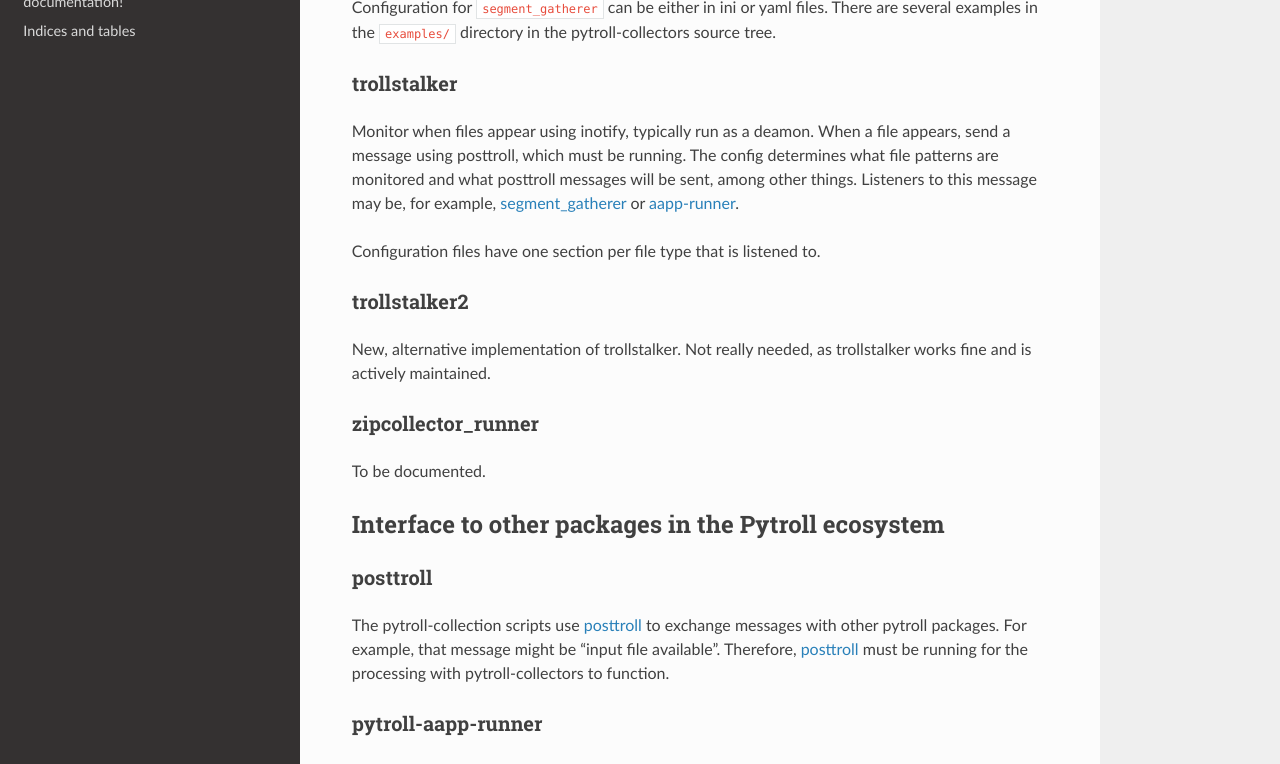
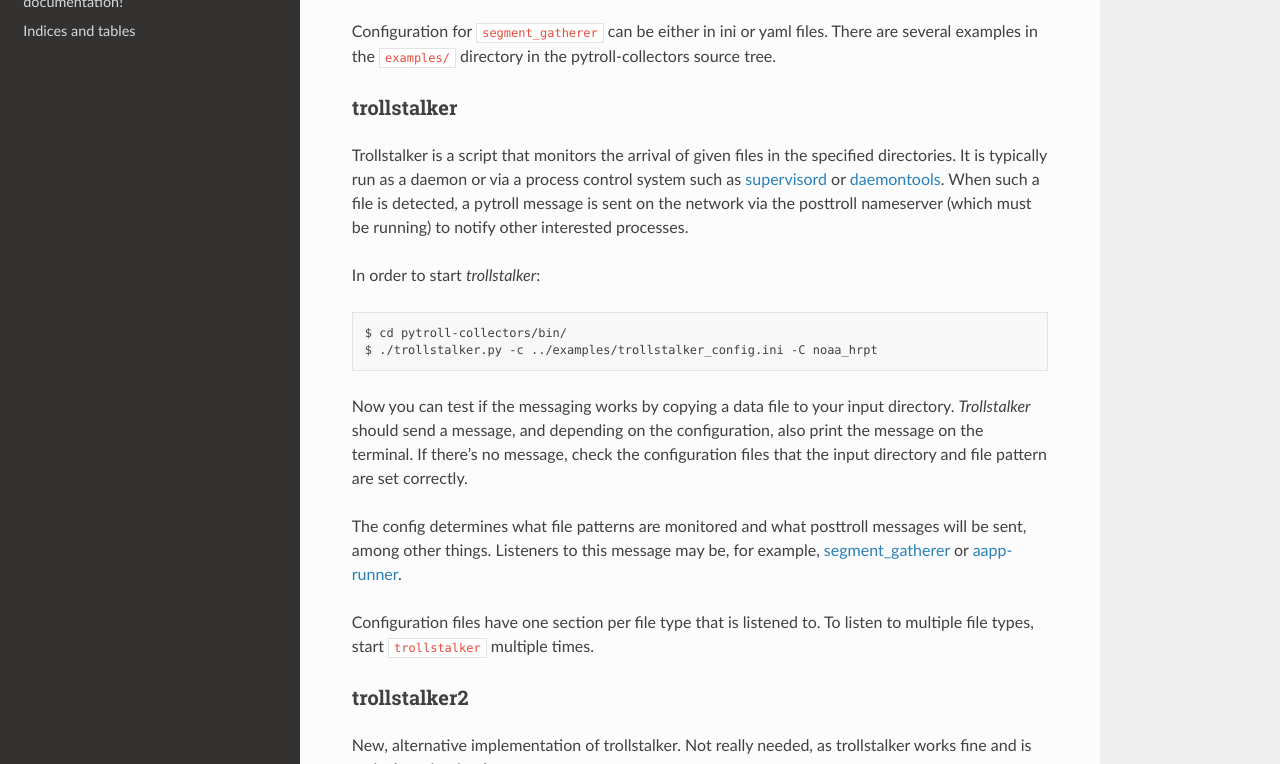
Before and after one commit to pytroll/pytroll-collectors, a Sphinx documentation site: the page built from doc/source/index.rst, in a window 1280 px wide and 900 px high, scrolled down 3804 px, cut to the strip 136-900 px from the top of the window. Built offline with Sphinx 7.4.7 and the Read the Docs theme 2.0.0, drawn with Linux system fonts in a browser that asks for light colours; some of the changed text lies outside the part shown.

Commit message:
Copy some docs from trollduction
There was still some documentation in trollduction that was relevant for
the scripts here.  Copied those over to the pytroll-collectors docs.

```diff
--- a/doc/source/index.rst
+++ b/doc/source/index.rst
@@ -114,6 +114,8 @@ Alternative to cat that does something else.
 gatherer
 ^^^^^^^^
 
+Watches files or messages and gathers satellite granules in "collections",
+sending then the collection of files in a message for further processing.
 Determines what granules with different start times belong together.
 A use case may be a reception system in which a single overpass results in
 multiple files, that should be grouped together for further processing.
@@ -214,16 +216,34 @@ the pytroll-collectors source tree.
 trollstalker
 ^^^^^^^^^^^^
 
-Monitor when files appear using inotify, typically run as a deamon.
-When a file appears, send a message using posttroll, which must be running.
+Trollstalker is a script that monitors the arrival of given files in the
+specified directories.  It is typically run as a daemon or via a process
+control system such as `supervisord`_ or `daemontools`_.  When such a file
+is detected, a pytroll message is sent on the network via the posttroll
+nameserver (which must be running) to notify other interested processes.
+
+In order to start *trollstalker*::
+
+  $ cd pytroll-collectors/bin/
+  $ ./trollstalker.py -c ../examples/trollstalker_config.ini -C noaa_hrpt
+
+Now you can test if the messaging works by copying a data file to your input
+directory. *Trollstalker* should send a message, and depending on the
+configuration, also print the message on the terminal. If there's no message,
+check the configuration files that the input directory and file pattern are set
+correctly.
+
 The config determines what file patterns are monitored and what posttroll
 messages will be sent, among other things.
 Listeners to this message may be, for example,
 :ref:`segment-gatherer` or `aapp-runner`_.
 
 Configuration files have one section per file type that is listened to.
+To listen to multiple file types, start ``trollstalker`` multiple times.
 
 .. _aapp-runner: https://github.com/pytroll/pytroll-aapp-runner
+.. _supervisord: http://supervisord.org/
+.. _daemontools: http://cr.yp.to/daemontools.html
 
 trollstalker2
 ^^^^^^^^^^^^^
```
Also changed, not shown: 1 other file.
